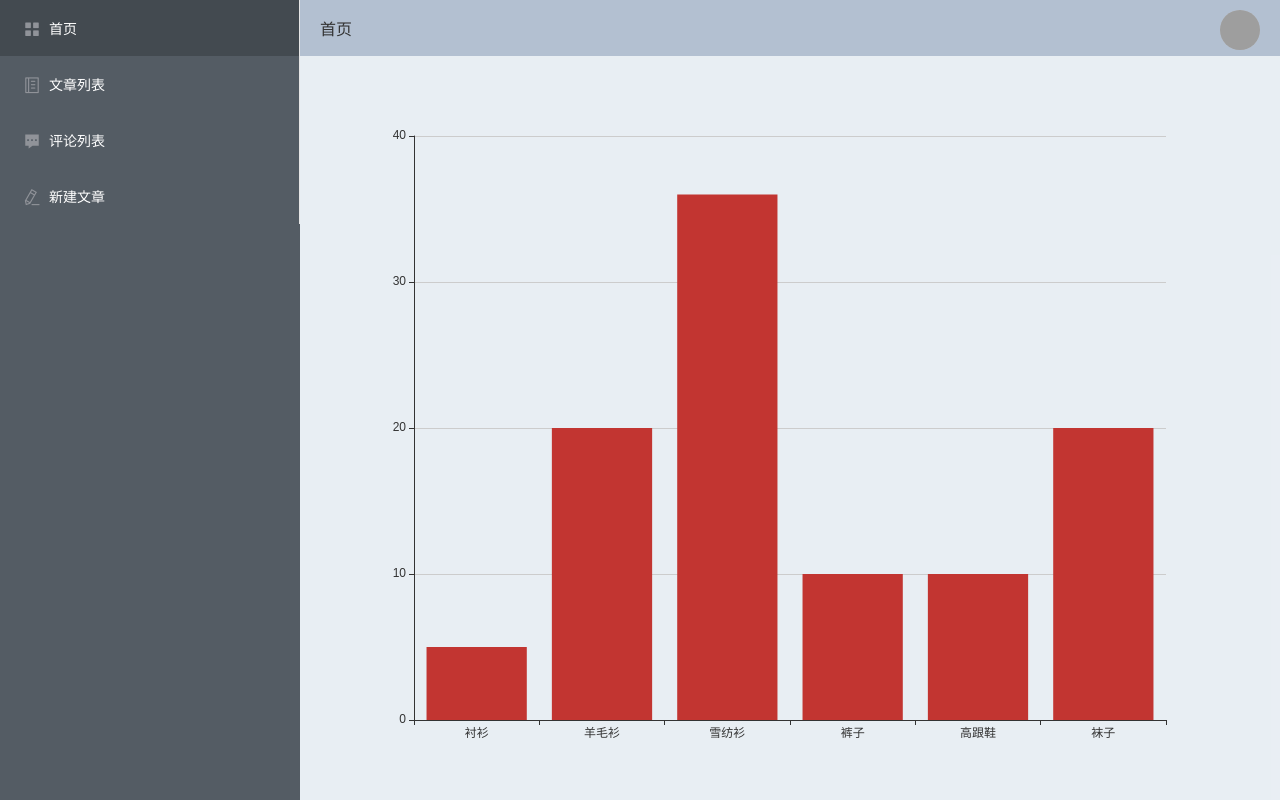
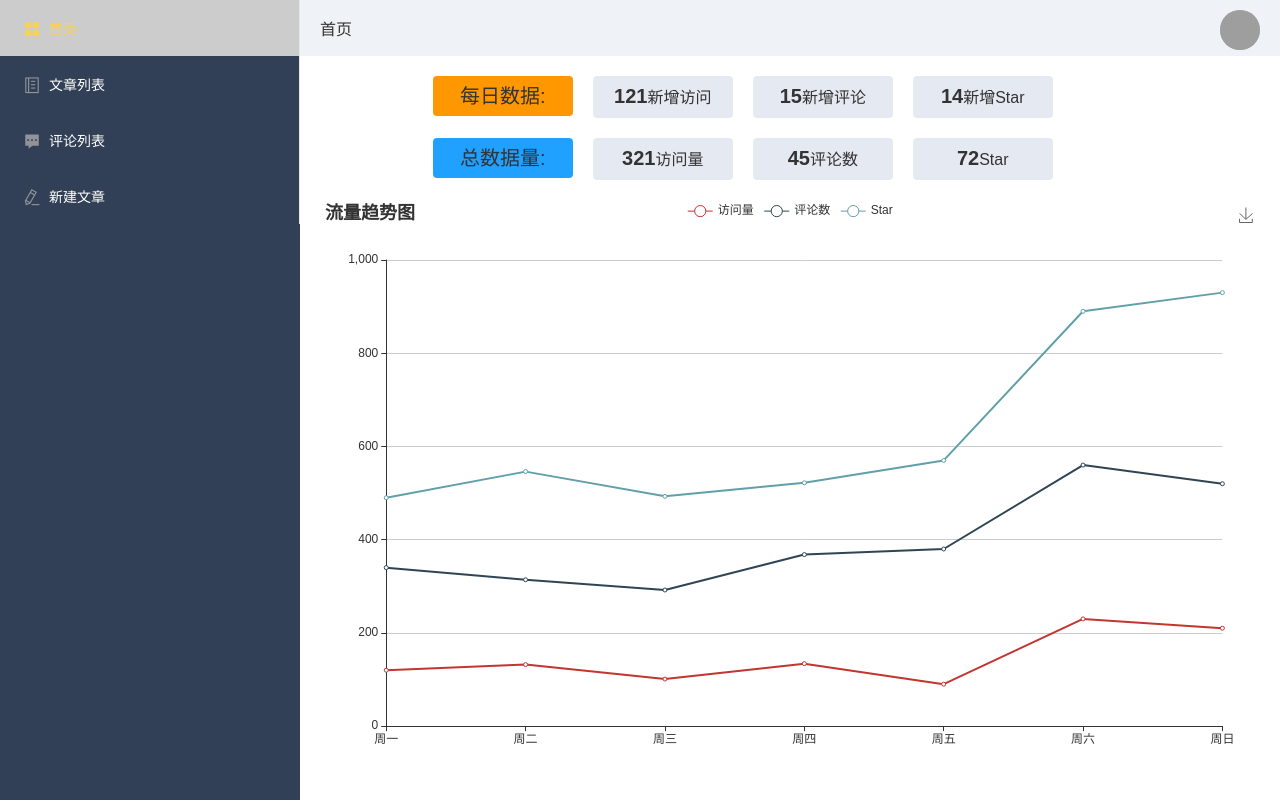
Before and after one commit to ccjr1120/blog_admin2, a Vue app: page /manage in a window 1280 px wide. Built offline with nearby package versions, Linux system fonts and the light colour scheme; grey boxes are pictures that could not be loaded; what mavon-editor would draw is missing.

Commit message:
Improved data visualization view. Alter theme color.

```diff
--- a/src/views/dataVisualization.vue
+++ b/src/views/dataVisualization.vue
@@ -1,5 +1,49 @@
 <template>
-  <div id="myChart" :style="{width: '100%', height: '100%'}"></div>
+  <div class="fillcontain">
+    <div class="head_style">
+      <el-row :gutter="20">
+        <el-col :span="4">
+          <div class="grid-content bg-purple" style="font-size:20px;background:#FF9800">每日数据:</div>
+        </el-col>
+        <el-col :span="4">
+          <div class="grid-content bg-purple-light">
+            <span style="font-size:20px;font-weight:bold;">121</span>新增访问
+          </div>
+        </el-col>
+        <el-col :span="4">
+          <div class="grid-content bg-purple-light">
+            <span style="font-size:20px;font-weight:bold;">15</span>新增评论
+          </div>
+        </el-col>
+        <el-col :span="4">
+          <div class="grid-content bg-purple-light">
+            <span style="font-size:20px;font-weight:bold;">14</span>新增Star
+          </div>
+        </el-col>
+      </el-row>
+      <el-row :gutter="20">
+        <el-col :span="4">
+          <div class="grid-content bg-purple" style="font-size:20px;background:#20A0FF;">总数据量:</div>
+        </el-col>
+        <el-col :span="4">
+          <div class="grid-content bg-purple-light">
+            <span style="font-size:20px;font-weight:bold;">321</span>访问量
+          </div>
+        </el-col>
+        <el-col :span="4">
+          <div class="grid-content bg-purple-light">
+            <span style="font-size:20px;font-weight:bold;">45</span>评论数
+          </div>
+        </el-col>
+        <el-col :span="4">
+          <div class="grid-content bg-purple-light">
+            <span style="font-size:20px;font-weight:bold;">72</span>Star
+          </div>
+        </el-col>
+      </el-row>
+    </div>
+    <div id="myChart" :style="{width: '100%', height: '80%'}"></div>
+  </div>
 </template>
 
 <script>
@@ -13,18 +57,52 @@
       let myChart = this.$echarts.init(document.getElementById("myChart"));
       // 绘制图表
       myChart.setOption({
-        tooltip: {},
+        title: {
+          text: "流量趋势图"
+        },
+        tooltip: {
+          trigger: "axis"
+        },
+        legend: {
+          data: ["访问量", "评论数", "Star"]
+        },
+        grid: {
+          left: "3%",
+          right: "4%",
+          bottom: "3%",
+          containLabel: true
+        },
+        toolbox: {
+          feature: {
+            saveAsImage: {}
+          }
+        },
         xAxis: {
-          data: ["衬衫", "羊毛衫", "雪纺衫", "裤子", "高跟鞋", "袜子"],
-          data2:[1,2,3,4],
+          type: "category",
+          boundaryGap: false,
+          data: ["周一", "周二", "周三", "周四", "周五", "周六", "周日"]
         },
-        yAxis: {},
+        yAxis: {
+          type: "value"
+        },
         series: [
           {
-            name: "销量",
-            type: "bar",
-            data: [5, 20, 36, 10, 10, 20],
-            data2:[2.3,5]
+            name: "访问量",
+            type: "line",
+            stack: "总量",
+            data: [120, 132, 101, 134, 90, 230, 210]
+          },
+          {
+            name: "评论数",
+            type: "line",
+            stack: "总量",
+            data: [220, 182, 191, 234, 290, 330, 310]
+          },
+          {
+            name: "Star",
+            type: "line",
+            stack: "总量",
+            data: [150, 232, 201, 154, 190, 330, 410]
           }
         ]
       });
@@ -33,5 +111,38 @@
 };
 </script>
 
-<style>
+<style lang="less" scrope>
+@import "../style/mixin";
+.head_style {
+  width: 100%;
+  text-align: center;
+  padding-left: 12%;
+  margin-bottom: 20px;
+}
+.el-row {
+  margin-bottom: 20px;
+  &:last-child {
+    margin-bottom: 0;
+  }
+}
+.el-col {
+  border-radius: 4px;
+}
+.bg-purple-dark {
+  background: #99a9bf;
+}
+.bg-purple {
+  background: #d3dce6;
+}
+.bg-purple-light {
+  background: #e5e9f2;
+}
+.grid-content {
+  border-radius: 4px;
+  min-height: 36px;
+}
+.row-bg {
+  padding: 10px 0;
+  background-color: #f9fafc;
+}
 </style>
--- a/src/views/manage.vue
+++ b/src/views/manage.vue
@@ -4,9 +4,9 @@
       <el-row class="tac">
         <el-col style="width:100%" :span="12">
           <el-menu
-            default-active="2"
+            default-active="/manage"
             class="el-menu-vertical-demo"
-            background-color="#545c64"
+            background-color="rgb(50, 64, 87)"
             text-color="#fff"
             active-text-color="#ffd04b"
             router
@@ -76,18 +76,17 @@
 @import "../style/mixin";
 
 .el-header {
-  background-color: #b3c0d1;
+  background-color: #EFF2F7;
   color: #333;
   line-height: 60px;
 }
 
 .el-aside {
-  background-color: #545c64;
+  background-color: rgb(50, 64, 87);
   color: #333;
 }
 
 .el-main {
-  background-color: #e7edf3ef;
   color: #333;
   line-height: 40px;
 }
```
